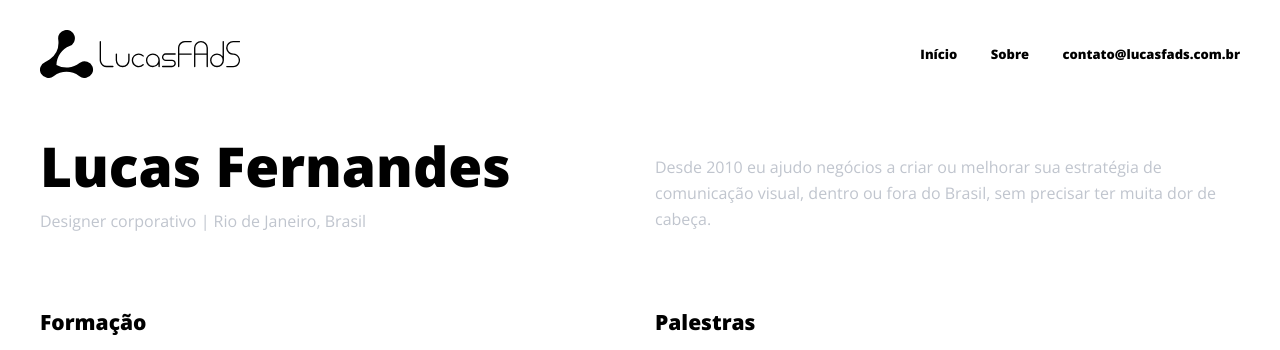
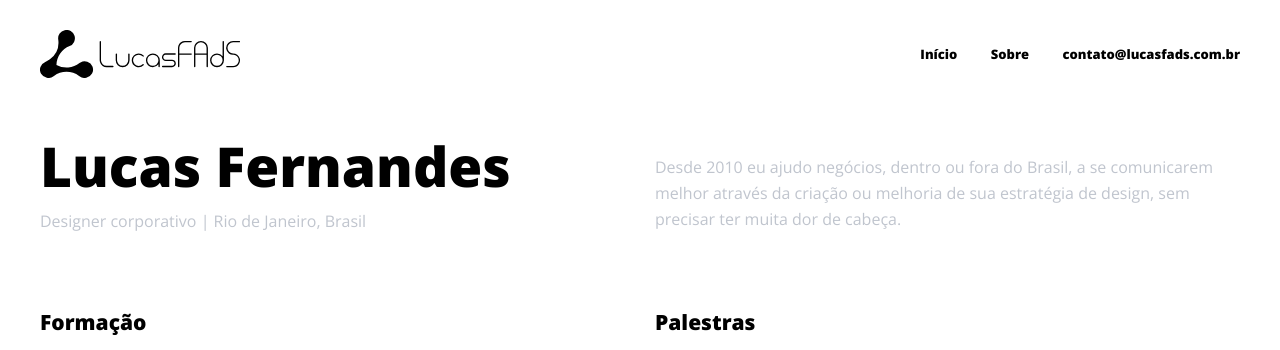
Before and after one commit to lucasfads/lucasfads.github.io, a Jekyll site: the page built from about.md, in a window 1280 px wide. Shown: the top 350 px of the page. Built offline with Jekyll 4.4.1, drawn with Linux system fonts in a browser that asks for light colours; nearby versions of some CDN libraries.

Commit message:
textos de inicio e sobre atualizados e página sobre movida para /sobre/ ao invés de /about/

```diff
--- a/_data/menu.yml
+++ b/_data/menu.yml
@@ -5,4 +5,4 @@
   url: /
 
 - title: Sobre
-  url: /about/
+  url: /sobre/
--- a/about.md
+++ b/about.md
@@ -1,10 +1,10 @@
 ---
 layout: resume
-title: About
-permalink: /about/
+title: Sobre
+permalink: /sobre/
 who: "Lucas Fernandes"
 subtitle: "Designer corporativo"
 location: "Rio de Janeiro, Brasil"
 ---
 
-Desde 2010 eu ajudo negócios a criar ou melhorar sua estratégia de comunicação visual, dentro ou fora do Brasil, sem precisar ter muita dor de cabeça.
+Desde 2010 eu ajudo negócios, dentro ou fora do Brasil, a se comunicarem melhor através da criação ou melhoria de sua estratégia de design, sem precisar ter muita dor de cabeça.
```
Also changed, not shown: index.md (+1 -1 lines).
